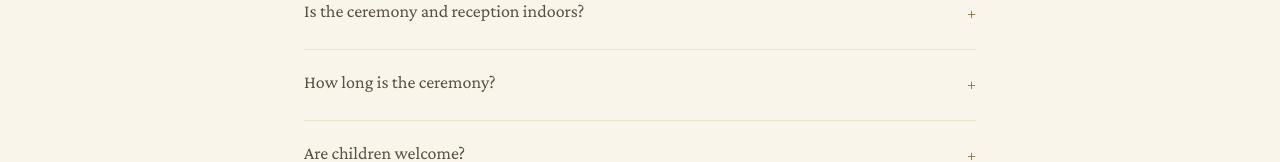
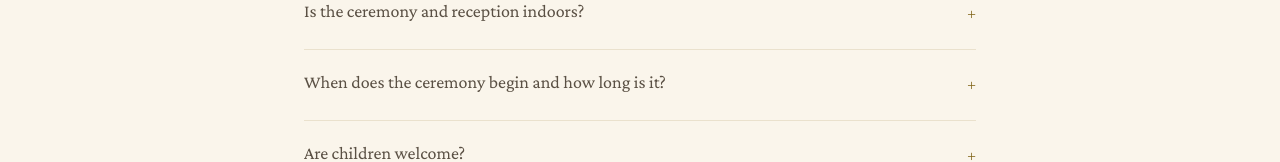
Before and after one commit to idancecrazy-arch/zakrazy, a Next.js app: page /faq in a window 1280 px wide. Shown: the part 432-594 px from the top of the page. Built offline with nearby package versions, Linux system fonts and the light colour scheme; no server answers; a web font is replaced by a local one.

Commit message:
Update FAQAccordion.tsx
Update when ceremony beings

```diff
--- a/components/FAQAccordion.tsx
+++ b/components/FAQAccordion.tsx
@@ -14,14 +14,14 @@ const FAQS = [
       'Yes, both the ceremony at St. Joseph\'s Church and the reception at Golden Unicorn are entirely indoors.',
   },
   {
-    question: 'How long is the ceremony?',
+    question: 'When does the ceremony begin and how long is it?',
     answer:
-      'It will be long! We\'re expecting the ceremony to end by 3pm, giving some time back to guests to wander and travel before cocktail hour starts at the Golden Unicorn at 5pm. Please arrive by 1:30pm to enjoy a selection of choral music arranged by our organist. We will start promptly at 2pm.',
+      'The ceremony will begin promptly at 2pm. Please arrive by 1:30pm to enjoy a selection of choral music arranged by our organist. The ceremony will be a full Catholic wedding mass and end around 3pm, giving some time back to guests to wander and relax before cocktail hour at the Golden Unicorn at 5pm.',
   },
   {
     question: 'Are children welcome?',
     answer:
-      'Children are welcome at both the ceremony and reception. Please note on your RSVP if children will be attending and if a high chair or dietary restrictions are needed.',
+      'Yes! Children are welcome at both the ceremony and reception. Please note on your RSVP if children will be attending and if a high chair or dietary restrictions are needed.',
   },
   {
     question: 'What kind of food will be served at the reception?',
```
